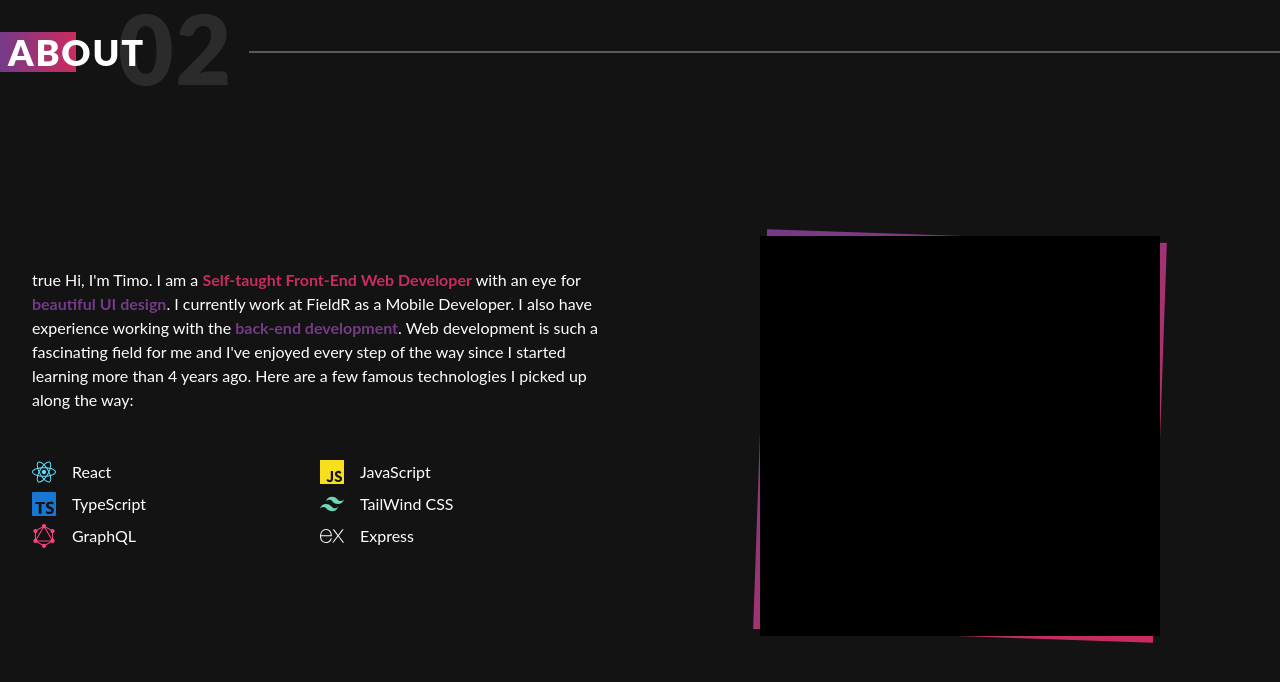
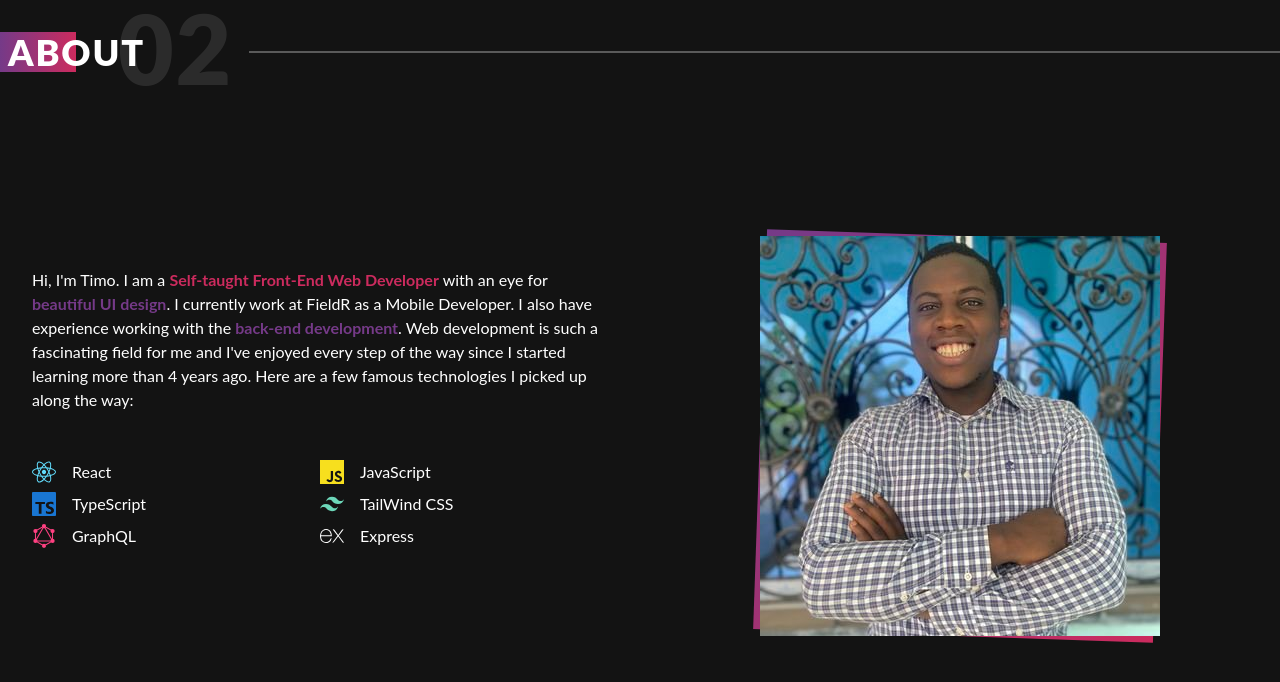
Before and after one commit to timo-tech19/my-portfolio-v2, a Next.js app: page /containers/About in a window 1280 px wide. Shown: the top 682 px of the page. Built offline with nearby package versions, Linux system fonts and the light colour scheme.

Commit message:
add image

```diff
--- a/pages/containers/About.tsx
+++ b/pages/containers/About.tsx
@@ -1,4 +1,5 @@
 import { motion, useAnimation } from 'framer-motion'
+import Image from 'next/image'
 import React, { useEffect } from 'react'
 import { FaReact } from 'react-icons/fa'
 import {
@@ -9,9 +10,9 @@ import {
   SiTypescript,
 } from 'react-icons/si'
 import { useInView } from 'react-intersection-observer'
-import { aboutTextAnimation } from '../animations'
 import Section from '../components/Section'
-import useScroll from '../hooks/useScroll'
+import me from '../../public/timo.jpg'
+
 function About() {
   const { ref, inView } = useInView({ threshold: 0.5 })
   const text = useAnimation()
@@ -59,7 +60,7 @@ function About() {
               animate={text}
               className="text-center text-sm leading-relaxed md:p-8 md:pr-8 md:text-left md:text-base"
             >
-              {String(inView)} Hi, I'm Timo. I am a{' '}
+              Hi, I'm Timo. I am a{' '}
               <span className="font-bold text-secondary">
                 Self-taught Front-End Web Developer
               </span>{' '}
@@ -144,10 +145,17 @@ function About() {
                 className="absolute h-full w-full rotate-2 bg-gradient-to-br from-primary to-secondary"
               ></motion.div>
               <motion.div
-                initial={{ scale: 0.6, opacity: 0, rotate: 180 }}
+                initial={{ scale: 0.6, opacity: 0 }}
                 animate={image}
-                className="absolute h-full w-full bg-black"
-              ></motion.div>
+                className="absolute h-full w-full"
+              >
+                <Image
+                  src={me}
+                  width={400}
+                  height={400}
+                  className="h-full w-full object-cover object-center"
+                />
+              </motion.div>
             </div>
           </div>
         </div>
```
Also changed, not shown: public/timo.jpg (added).
